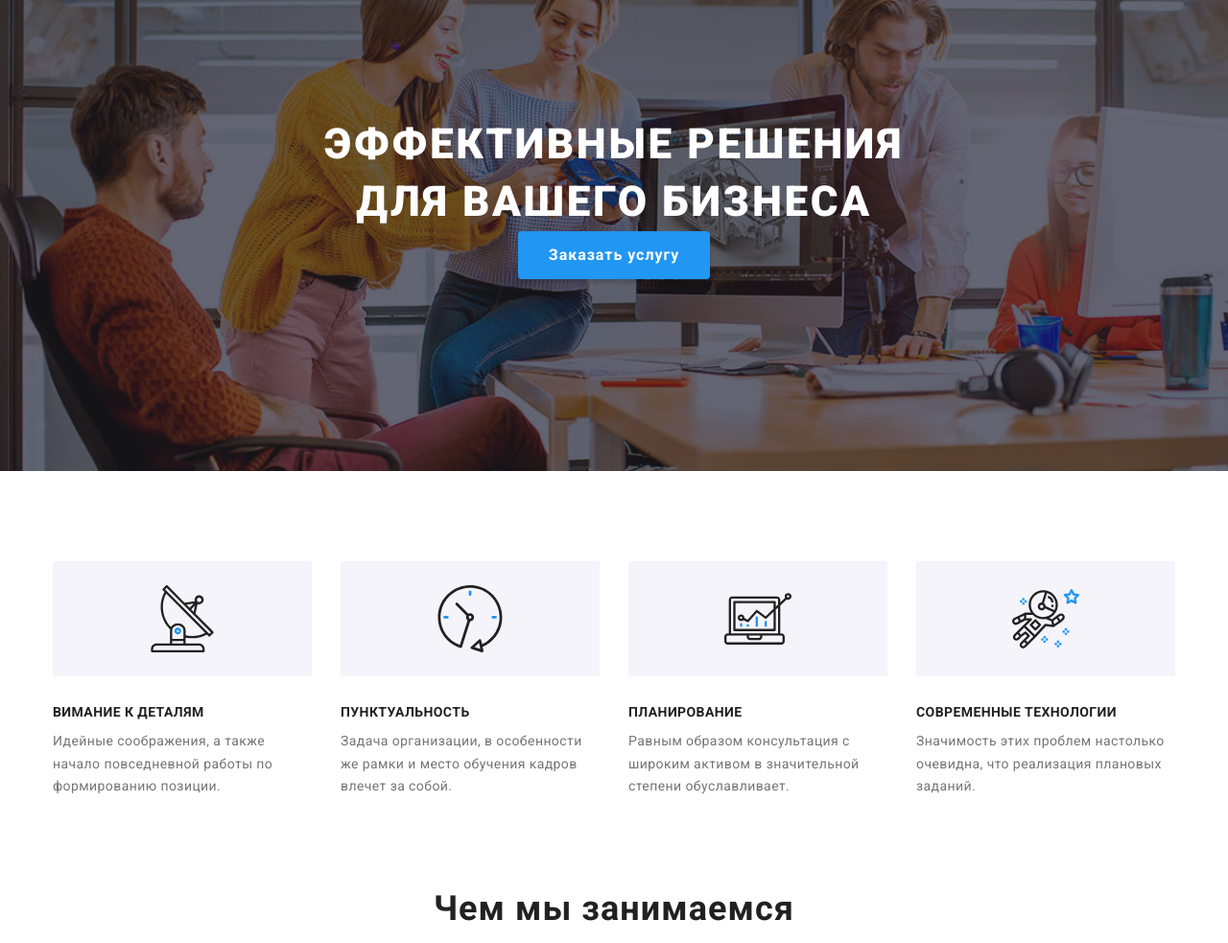
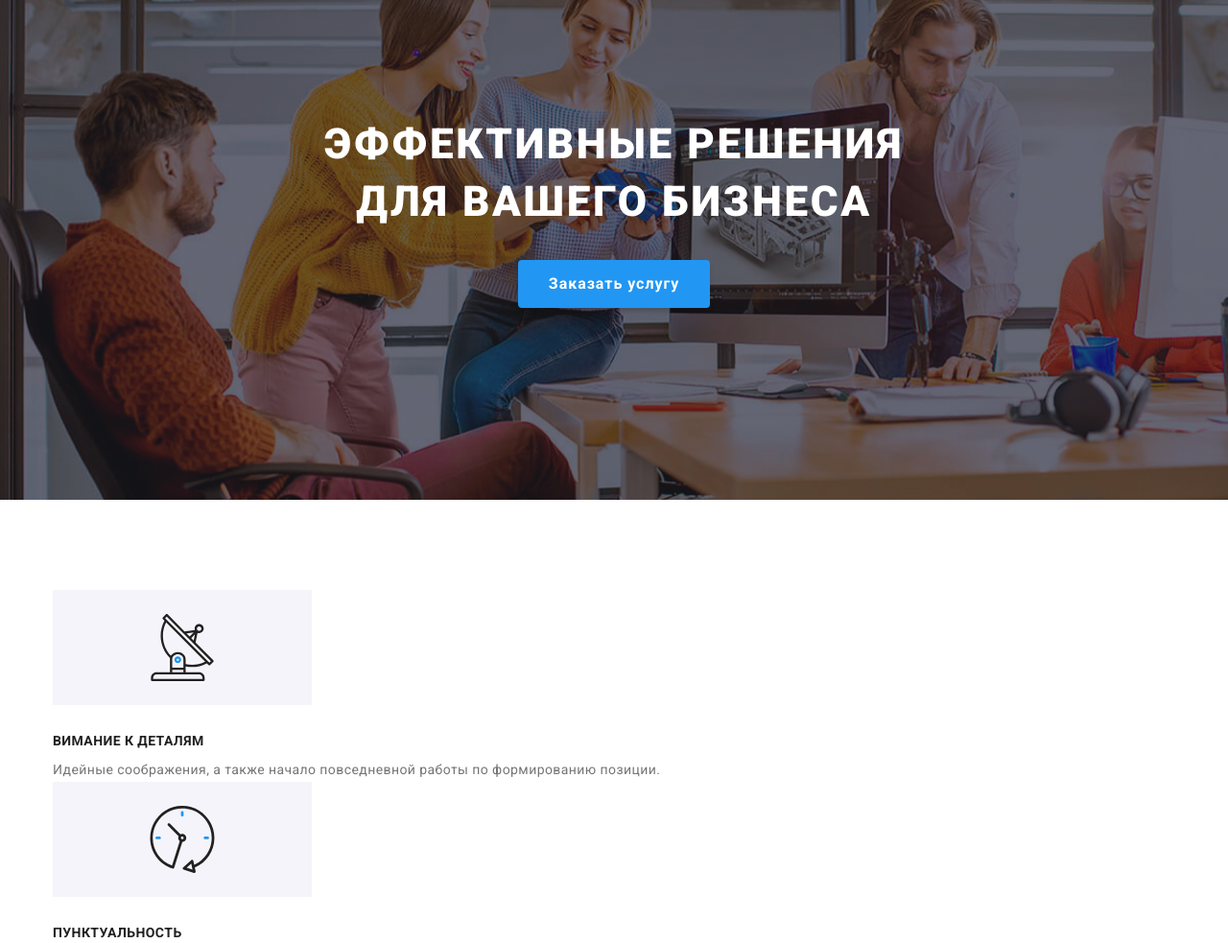
Before and after one commit to anabol939/goit-markup-hw-08, a plain HTML site: page index.html in a window 1280 px wide. Shown: the part 160-1143 px from the top of the page at 96% size. Drawn offline with nearby package versions, Linux system fonts and the light colour scheme.

Commit message:
исправил секцию feachers

```diff
--- a/sass/components/_features.scss
+++ b/sass/components/_features.scss
@@ -1,4 +1,4 @@
-/*.features__item {
+.features__item {
   font-weight: normal;
   font-size: 16px;
   line-height: 1.87;
@@ -8,4 +8,3 @@
     margin-right: 30px;
   }
 }
-*/
--- a/sass/layout/about_features.scss
+++ b/sass/layout/_about_features.scss
@@ -13,6 +13,7 @@
 }
 
 .features__list {
+  display: flex;
   flex-direction: column;
 
 }
@@ -34,6 +35,7 @@
 }
 
 .features__list {
+  display: flex;
   flex-direction: column;
 
 }
--- a/sass/main.scss
+++ b/sass/main.scss
@@ -17,8 +17,9 @@
 @import './layout/about-portfolio';
 @import './layout/header';
 @import './layout/herro';
-@import './layout/section-about';
+
 @import './layout/we-do';
 @import './layout/section4';
 @import './layout/partners';
 @import './layout/footer';
+@import './layout/about_features';
```
Also changed, not shown: css/main.css, css/main.min.css, 2 other files.
